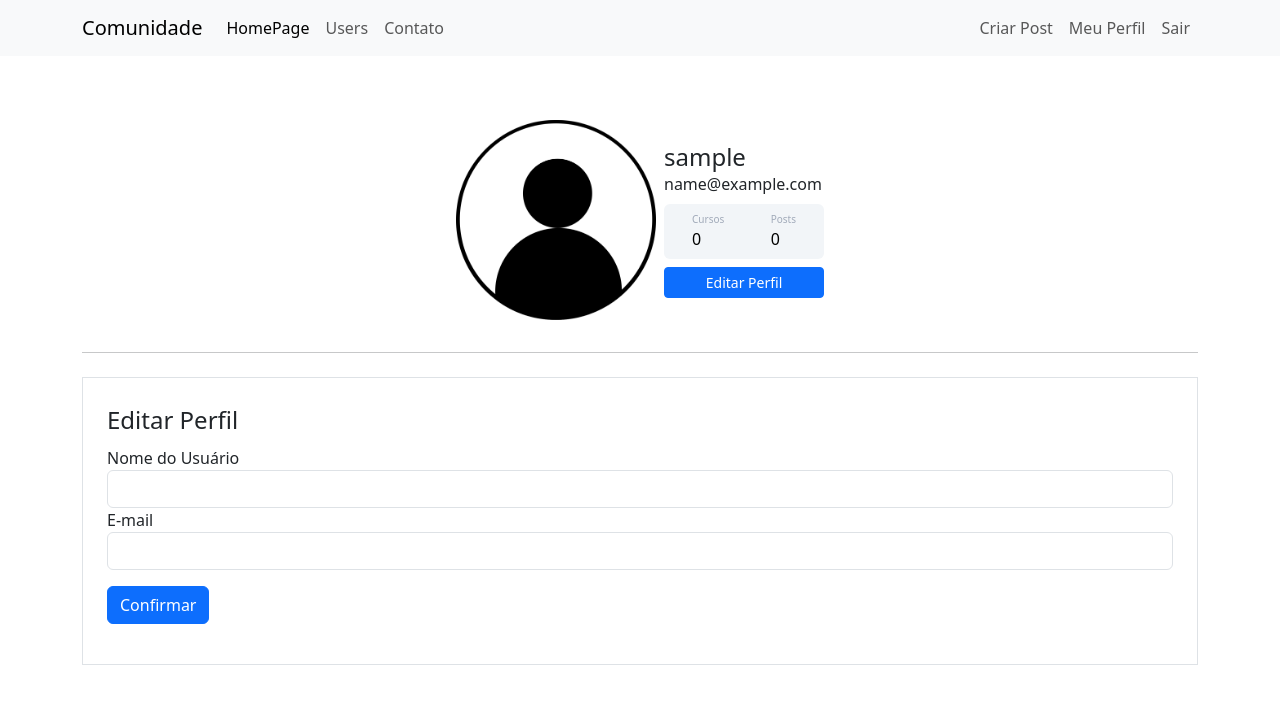
After one commit to felipemonsef10/site-blog-flask, a Flask app: page /perfil/editar in a window 1280 px wide. The commit adds this page. Shown: the top 704 px of the page. Run offline with Flask 3, Linux system fonts and the light colour scheme; the visitor is signed in with stand-in values (Sample User, id 1).

Commit message:
criando edição de perfil

```diff
--- a/comunidadepython/forms.py
+++ b/comunidadepython/forms.py
@@ -22,3 +22,9 @@ class FormCriarConta(FlaskForm):
         usuario = Usuario.query.filter_by(email=email.data).first()
         if usuario:
             raise ValidationError('E-mail já cadastrado! Cadastre-se com outro e-mail ou faça login para continuar')
+
+
+class FormEditarPerfil(FlaskForm):
+    username = StringField('Nome do Usuário', validators=[DataRequired()])
+    email = StringField('E-mail', validators=[DataRequired(), Email()])
+    botao_submit_editar_perfil = SubmitField('Confirmar')
--- a/comunidadepython/routes.py
+++ b/comunidadepython/routes.py
@@ -1,6 +1,6 @@
 from flask import render_template, redirect, flash, url_for, request
 from comunidadepython import app, db, bcrypt
-from comunidadepython.forms import FormLogin, FormCriarConta
+from comunidadepython.forms import FormLogin, FormCriarConta, FormEditarPerfil
 from comunidadepython.models import Usuario
 from flask_login import login_user, logout_user, current_user, login_required
 
@@ -87,3 +87,12 @@ def perfil():
 @login_required
 def criar_post():
     return render_template('criarpost.html')
+
+
+@app.route('/perfil/editar',  methods=['GET', 'POST'])
+@login_required
+def editar_perfil():
+    form = FormEditarPerfil()
+
+    foto_perfil = url_for('static', filename='fotos_perfil/{}'.format(current_user.foto_perfil))
+    return render_template('editar_perfil.html', foto_perfil=foto_perfil, form=form)
--- /dev/null
+++ b/comunidadepython/templates/editar_perfil.html
@@ -0,0 +1,50 @@
+{% extends 'perfil.html' %}
+
+{% block form_editar_perfil %}
+
+<div class="container">
+    <hr>
+    <div class="row">
+        <div class="col">
+            <form action="" method="POST" class="border p-4 mt-2">
+                {{ form.csrf_token }}
+                <legend>Editar Perfil</legend>
+                <fieldset>
+                    <div class="form-group">
+                        {{ form.username.label(class="form-control-label") }}
+
+                        {% if form.username.errors %}
+                        {{ form.username(class="form-control is-invalid") }}
+                        <div class="invalid-feedback">
+                            {% for erro in form.username.errors %}
+                            {{ erro }}
+                            {% endfor %}
+                        </div>
+
+                        {% else %}
+                        {{ form.username(class="form-control") }}
+                        {% endif %}
+                    </div>
+                    <div class="form-group">
+                        {{ form.email.label(class="form-control-label") }}
+
+                        {% if form.email.errors %}
+                        {{ form.email(class="form-control is-invalid") }}
+                        <div class="invalid-feedback">
+                            {% for erro in form.email.errors %}
+                            {{ erro }}
+                            {% endfor %}
+                        </div>
+
+                        {% else %}
+                        {{ form.email(class="form-control") }}
+                        {% endif %}
+                    </div>
+                </fieldset>
+                {{ form.botao_submit_editar_perfil(class="btn btn-primary mb-3 mt-3") }}
+            </form>
+        </div>
+    </div>
+</div>
+
+{% endblock %}
--- a/comunidadepython/templates/login.html
+++ b/comunidadepython/templates/login.html
@@ -17,7 +17,7 @@
                         {% if form_login.email.errors %}
                         {{ form_login.email(class="form-control is-invalid") }}
                         <div class="invalid-feedback">
-                                {% for erro in  form_login.email.errors %}
+                            {% for erro in form_login.email.errors %}
                             {{ erro }}
                             {% endfor %}
                         </div>
@@ -77,7 +77,7 @@
                     <div class="form-group">
                         {{ form_criarconta.senha.label(class="form-control-label") }}
 
-                        {% if  form_criarconta.senha.errors %}
+                        {% if form_criarconta.senha.errors %}
                         {{ form_criarconta.senha(class="form-control is-invalid") }}
                         <div class="invalid-feedback">
                             {% for erro in form_criarconta.senha.errors %}
--- a/comunidadepython/templates/perfil.html
+++ b/comunidadepython/templates/perfil.html
@@ -22,10 +22,14 @@
                         </div>
                     </div>
                     <div class="button mt-2 d-flex flex-row align-items-center">
-                        <button class="btn btn-sm btn-primary w-100 ml-2">Editar Perfil</button>
+                        <a class="w-100" href="{{ url_for('editar_perfil') }}">
+                            <button class="btn btn-sm btn-primary w-100 ml-2" >Editar Perfil</button>
+                        </a>
                     </div>
                 </div>
             </div>
         </div>
     </div>
+    {% block form_editar_perfil %}
+    {% endblock %}
 {% endblock %}
```
Lines whose indentation alone changed are shown as unchanged.
